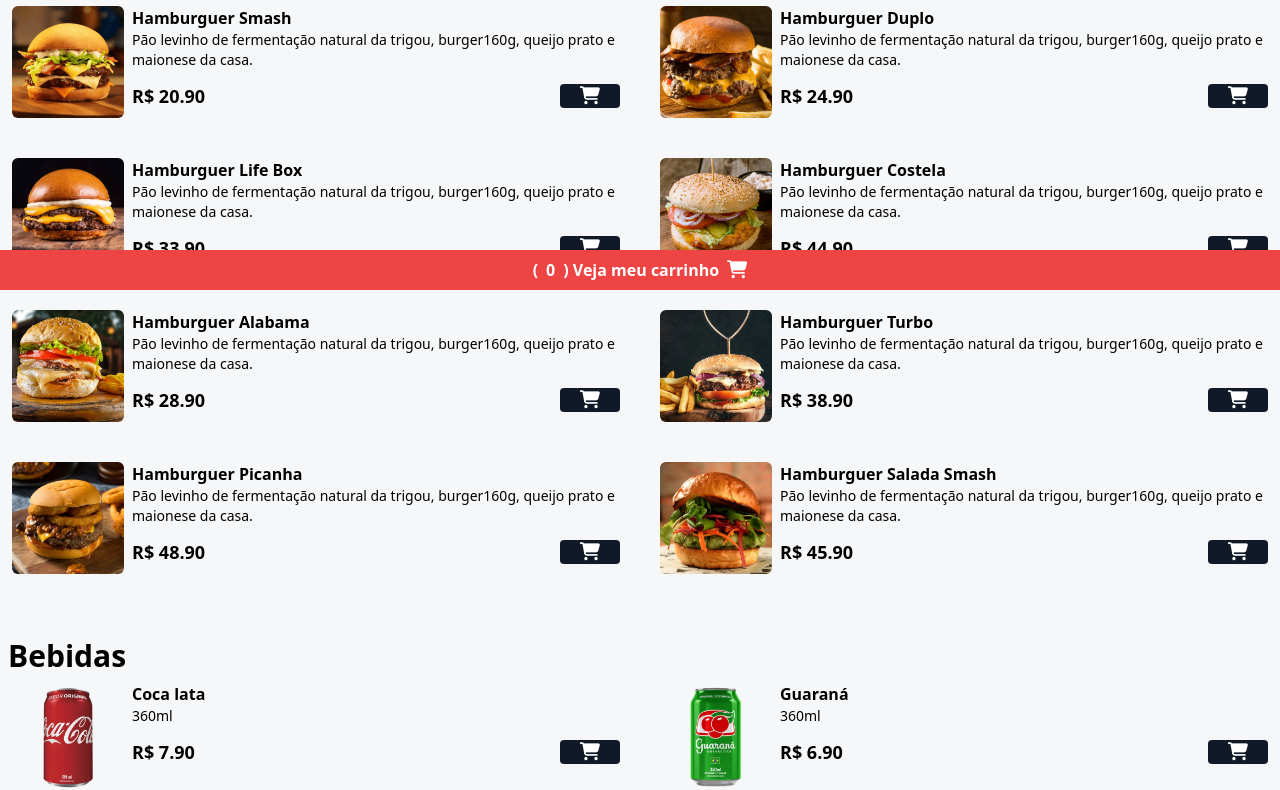
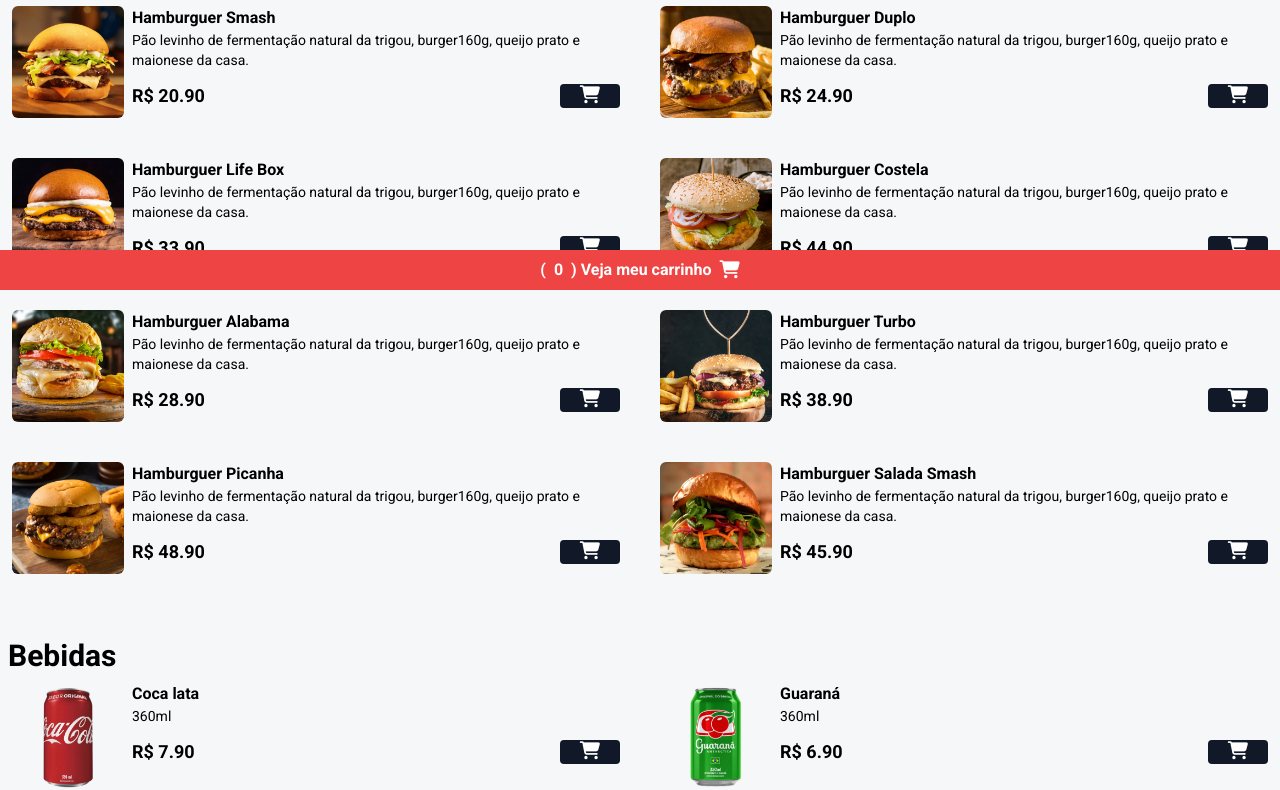
Before and after one commit to BrennoAlenkar/cardapio, a website: page index.html in a window 1280 px wide. Shown: the part 510-1300 px from the top of the page. Drawn offline with Linux system fonts and the light colour scheme.

Commit message:
Atualizei

```diff
--- a/index.html
+++ b/index.html
@@ -5,6 +5,10 @@
     <meta charset="UTF-8">
     <meta name="viewport" content="width=device-width, initial-scale=1.0">
     <link rel="stylesheet" href="styles/output.css">
+    <link rel="preconnect" href="https://fonts.googleapis.com"/>
+    <link rel="preconnect" href="https://fonts.gstatic.com" crossorigin />
+    <link href="https://fonts.googleapis.com/css2?family=Roboto:wght@400;500;700&display=swap" rel="stylesheet" />
+
     <link rel="stylesheet" href="https://cdnjs.cloudflare.com/ajax/libs/font-awesome/6.5.1/css/all.min.css">
     <title>Dev Burguer</title>
 </head>
@@ -225,8 +229,7 @@
                     <p class="text-sm">360ml</p>
                     <div class="flex items-center gap-2 justify-between mt-3">
                         <p class="font-bold text-lg">R$ 6.90</p>
-                        <button class="bg-gray-900 px-5 rounded add-to-cart-btn" data-name="Guaraná"
-                            data-price="6.90">
+                        <button class="bg-gray-900 px-5 rounded add-to-cart-btn" data-name="Guaraná" data-price="6.90">
 
                             <i class="fa-solid fa-cart-shopping text-lg text-white"></i>
                         </button>
@@ -282,7 +285,8 @@
             <p class="font-bold">Total: <span id="cart-total">0.00</span></p>
 
             <p class="font-bold mt-4">Endereço de entrega:</p>
-            <input type="text" name="" placeholder="Digite seu enderoço completo" id="address" class="w-full border-2 p-1 rounded my-2">
+            <input type="text" name="" placeholder="Digite seu enderoço completo" id="address"
+                class="w-full border-2 p-1 rounded my-2">
 
             <p class="text-red-500 hidden" id="address-warn">Digite seu Endereço completo!</p>
 
--- a/tailwind.config.js
+++ b/tailwind.config.js
@@ -2,6 +2,9 @@
 module.exports = {
   content: ["./**/*.{html,js}"],
   theme: {
+    fontFamily: {
+      'sans': ['Roboto', 'sans-serif']
+    },
     extend: {
       backgroundImage:{
         "home": "url('/assets/img-lifebox.jpg')"
```
Also changed, not shown: styles/output.css.
